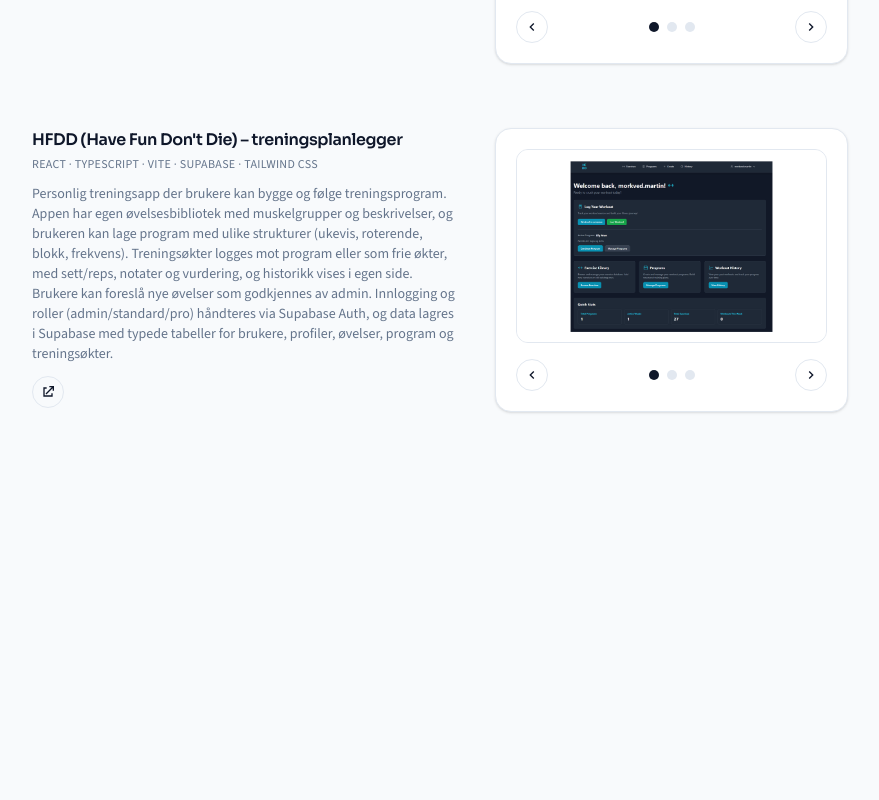
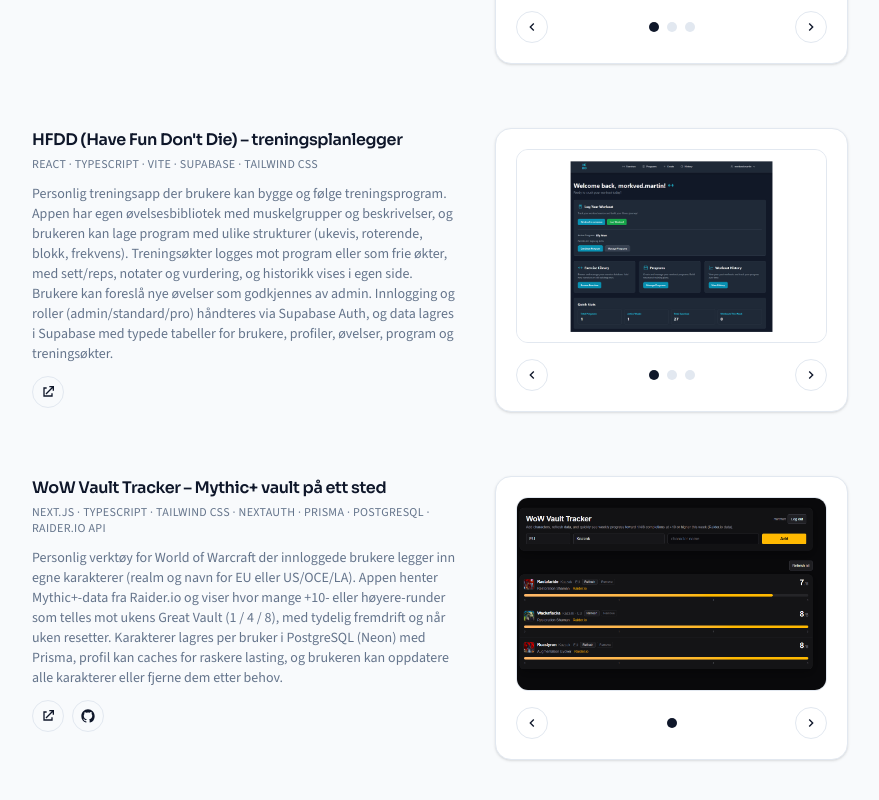
Before and after one commit to martinMorkved/cv, a Next.js app: page /projects in a window 1280 px wide. Shown: the part 482-1282 px from the top of the page, without its empty margins (200-1079 px from the left). Before the commit the page ends 958 px from the top, so only its background shows below. Built offline with nearby package versions, Linux system fonts and the light colour scheme.

Commit message:
Add WoW Vault Tracker project to projects list in data/projects.ts, including detailed description, technologies used, and relevant URLs. Update images for project showcase.

```diff
--- a/data/projects.ts
+++ b/data/projects.ts
@@ -50,4 +50,27 @@ export const projects: Project[] = [
       { src: "/images/refrances/hfdd/third.png", alt: "Logge økt" },
     ],
   },
+  {
+    id: "wow-vault-tracker",
+    title: "WoW Vault Tracker – Mythic+ vault på ett sted",
+    tech: [
+      "Next.js",
+      "TypeScript",
+      "Tailwind CSS",
+      "NextAuth",
+      "Prisma",
+      "PostgreSQL",
+      "Raider.io API",
+    ],
+    description:
+      "Personlig verktøy for World of Warcraft der innloggede brukere legger inn egne karakterer (realm og navn for EU eller US/OCE/LA). Appen henter Mythic+-data fra Raider.io og viser hvor mange +10- eller høyere-runder som telles mot ukens Great Vault (1 / 4 / 8), med tydelig fremdrift og når uken resetter. Karakterer lagres per bruker i PostgreSQL (Neon) med Prisma, profil kan caches for raskere lasting, og brukeren kan oppdatere alle karakterer eller fjerne dem etter behov.",
+    liveUrl: "https://wow-vault-tracker.vercel.app/",
+    repoUrl: "https://github.com/martinMorkved/wow_vault_tracker",
+    images: [
+      {
+        src: "/images/refrances/vault-tracker/vault-tracker.png",
+        alt: "WoW Vault Tracker med Mythic+ og Great Vault-fremdrift",
+      },
+    ],
+  },
 ];
```
Also changed, not shown: public/images/refrances/vault-tracker/vault-tracker.png (added).
